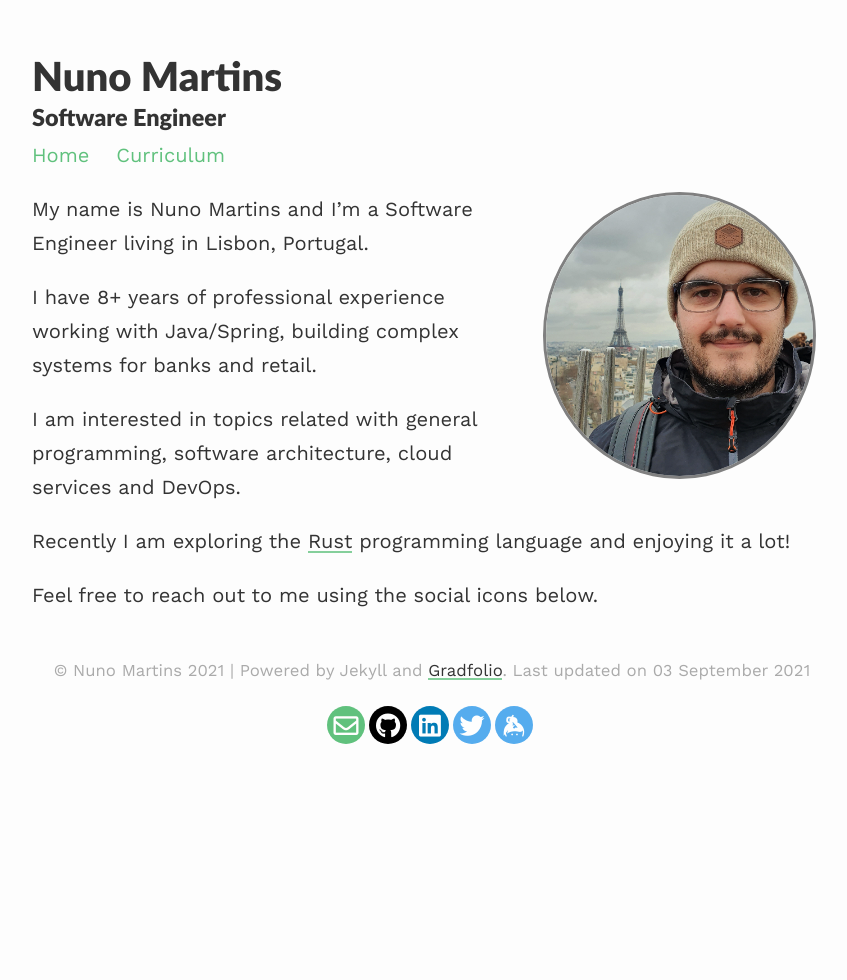
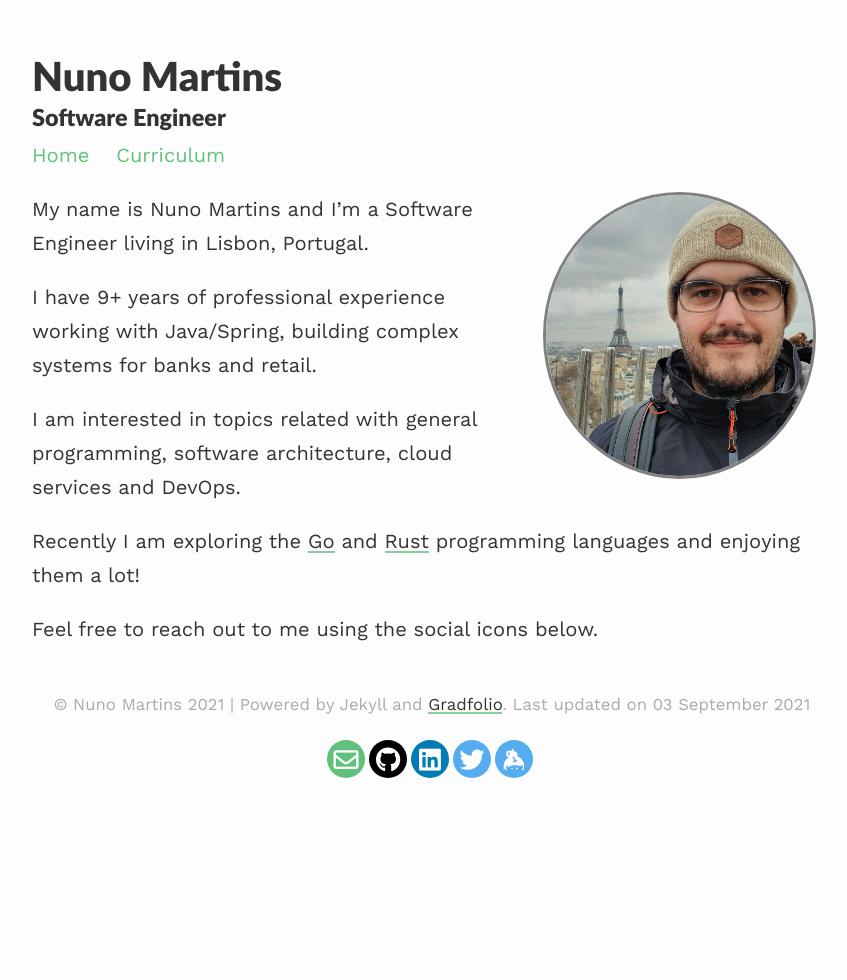
Before and after one commit to ngmmartins/ngmmartins.github.io, a Jekyll site: the page built from index.md, in a window 1280 px wide. Shown: the whole page, without its empty margins (208-1055 px from the left). Built offline with Jekyll 4.4.1, drawn with Linux system fonts in a browser that asks for light colours; nearby versions of some CDN libraries.

Commit message:
updated years of xp and languages

```diff
--- a/index.md
+++ b/index.md
@@ -9,11 +9,11 @@ published: true
 
 My name is Nuno Martins and I'm a Software Engineer living in Lisbon, Portugal.
 
-I have 8+ years of professional experience working with Java/Spring, building complex
+I have 9+ years of professional experience working with Java/Spring, building complex
 systems for banks and retail.
 
 I am interested in topics related with general programming, software architecture, cloud services and DevOps.
 
-Recently I am exploring the [Rust](https://www.rust-lang.org/){:target="_blank"} programming language and enjoying it a lot!
+Recently I am exploring the [Go](https://golang.org/){:target="_blank"} and [Rust](https://www.rust-lang.org/){:target="_blank"} programming languages and enjoying them a lot!
 
 Feel free to reach out to me using the social icons below.
```
